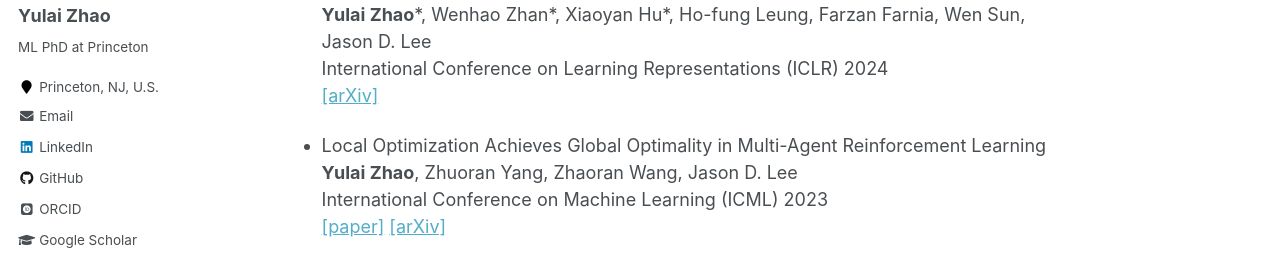
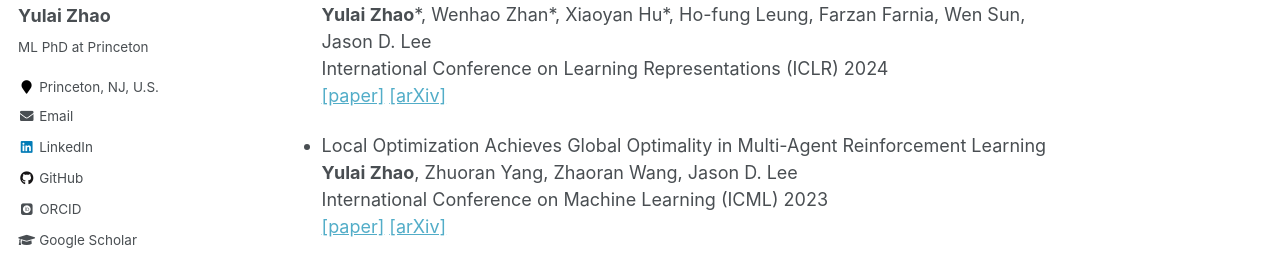
Before and after one commit to zhaoyl18/zhaoyl18.github.io, a Jekyll site: the page built from _pages/about.md, in a window 1280 px wide and 900 px high, scrolled down 482 px. Shown: the part 175-443 px from the top of the window. Built offline with Jekyll 4.4.1, drawn with Linux system fonts in a browser that asks for light colours; some web fonts are replaced.

Commit message:
Update about.md

```diff
--- a/_pages/about.md
+++ b/_pages/about.md
@@ -24,7 +24,7 @@ My research interests lie in theories/experiments of modern machine learning. I
 * Provably Efficient CVaR RL in Low-rank MDPs
 **Yulai Zhao**\*, Wenhao Zhan\*, Xiaoyan Hu\*, Ho-fung Leung, Farzan Farnia, Wen Sun, Jason D. Lee
 International Conference on Learning Representations (ICLR) 2024
-[[arXiv]](<https://arxiv.org/abs/2311.11965>)
+[[paper]](<https://openreview.net/forum?id=9x6yrFAPnx>) [[arXiv]](<https://arxiv.org/abs/2311.11965>)
 
 * Local Optimization Achieves Global Optimality in Multi-Agent Reinforcement Learning
 **Yulai Zhao**, Zhuoran Yang, Zhaoran Wang, Jason D. Lee
```
